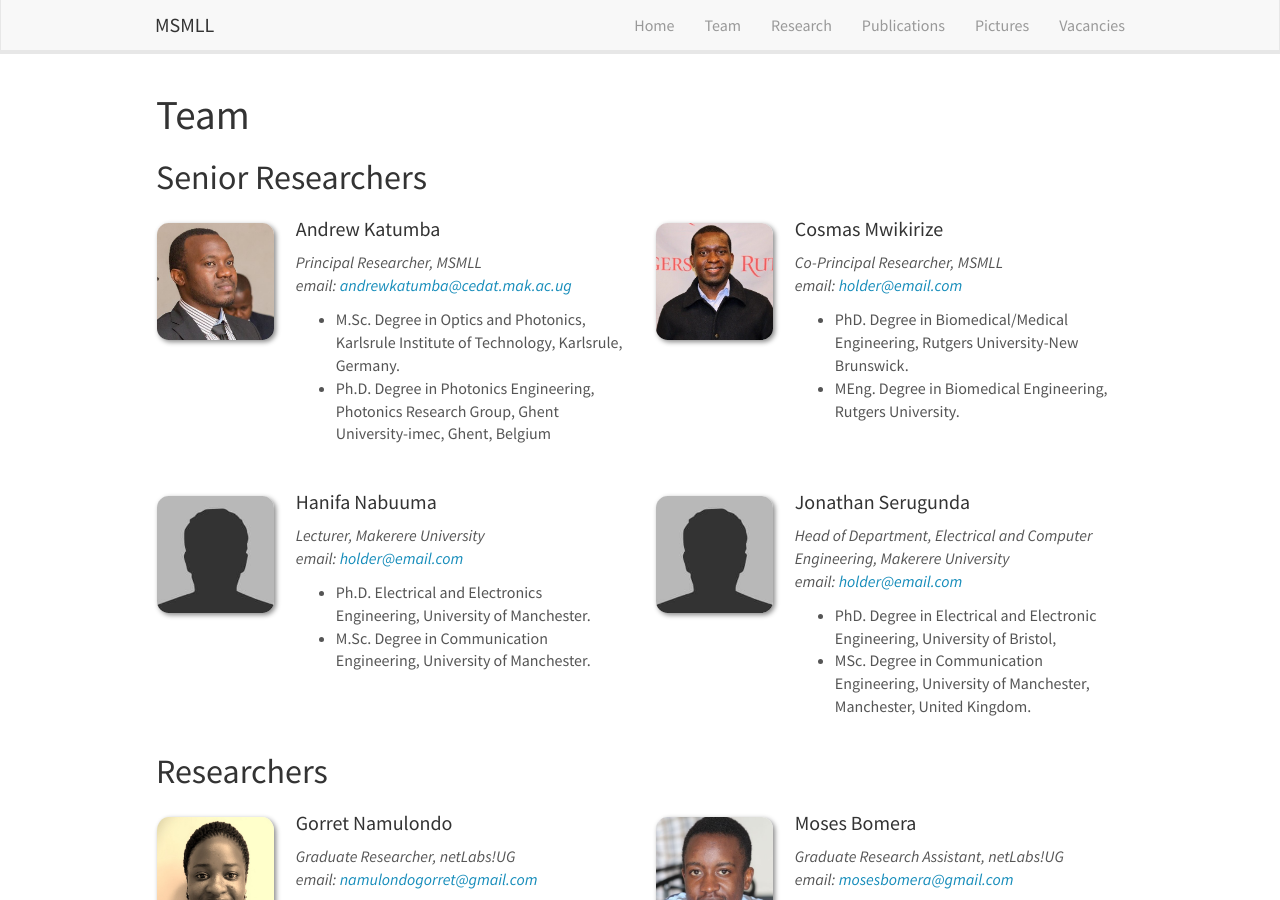
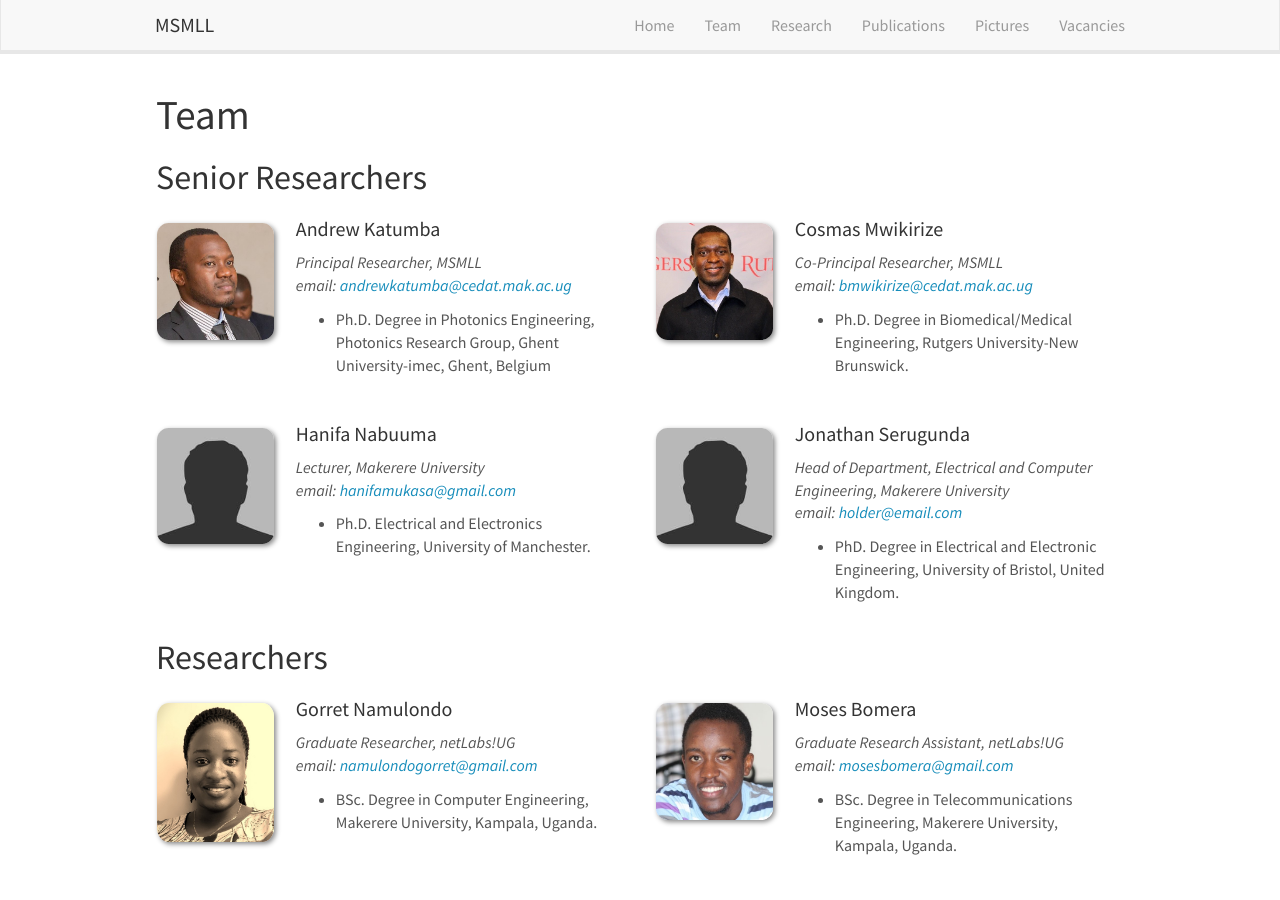
Before and after one commit to rifkatunda/marconimllab, a Jekyll site: the page built from _pages/team.md, in a window 1280 px wide and 900 px high. Built offline with Jekyll 4.4.1, drawn with Linux system fonts in a browser that asks for light colours; nearby versions of some CDN libraries.

Commit message:
Update Seniors' records

```diff
--- a/_data/seniors.yml
+++ b/_data/seniors.yml
@@ -2,33 +2,26 @@
   photo: Andrew.png
   info: Principal Researcher, MSMLL
   email: andrewkatumba@cedat.mak.ac.ug
-  number_educ: 2
-  education1: M.Sc. Degree in Optics and Photonics, Karlsrule Institute of Technology, Karlsrule, Germany.
-  education2: Ph.D. Degree in Photonics Engineering, Photonics Research Group, Ghent University-imec, Ghent, Belgium
-  education3:
+  number_educ: 1
+  education1: Ph.D. Degree in Photonics Engineering, Photonics Research Group, Ghent University-imec, Ghent, Belgium
 
 - name: Cosmas Mwikirize
   photo: cosmas.jpeg
   info: Co-Principal Researcher, MSMLL
-  email: holder@email.com
-  number_educ: 2
-  education1: PhD. Degree in Biomedical/Medical Engineering, Rutgers University-New Brunswick.
-  education2: MEng. Degree in Biomedical Engineering, Rutgers University.
+  email: bmwikirize@cedat.mak.ac.ug
+  number_educ: 1
+  education1: Ph.D. Degree in Biomedical/Medical Engineering, Rutgers University-New Brunswick.
 
 - name: Hanifa Nabuuma
   photo: bio-photo.jpg
   info: Lecturer, Makerere University
-  email: holder@email.com
-  number_educ: 2
+  email: hanifamukasa@gmail.com
+  number_educ: 1
   education1: Ph.D. Electrical and Electronics Engineering, University of Manchester.
-  education2: M.Sc. Degree in Communication Engineering, University of Manchester.
 
 - name: Jonathan Serugunda
   photo: bio-photo.jpg
   info: Head of Department, Electrical and Computer Engineering, Makerere University
   email: holder@email.com
-  number_educ: 2
-  education1: PhD. Degree in Electrical and Electronic Engineering, University of Bristol,
-  education2: MSc. Degree in Communication Engineering, University of Manchester, Manchester, United Kingdom.
-  education3:
-  education4:
+  number_educ: 1
+  education1: PhD. Degree in Electrical and Electronic Engineering, University of Bristol, United Kingdom.
```
